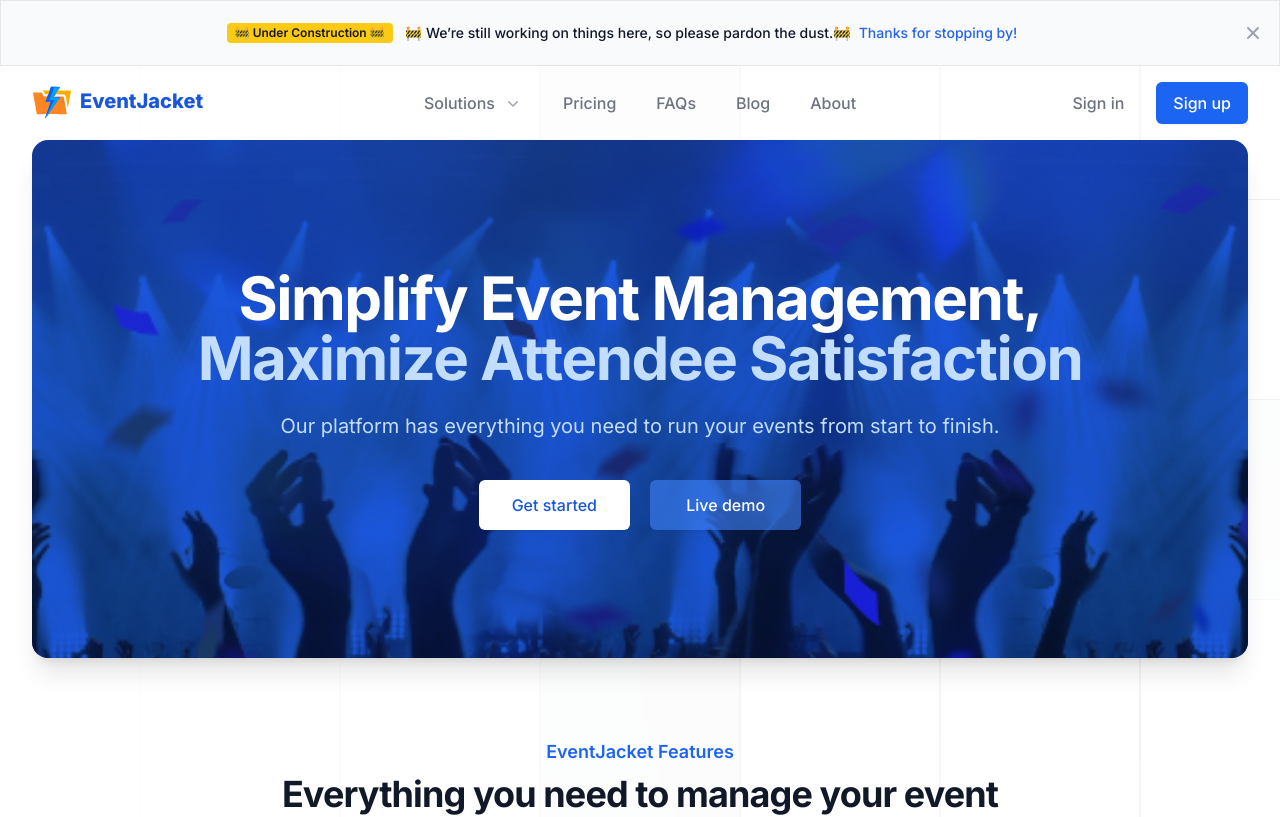
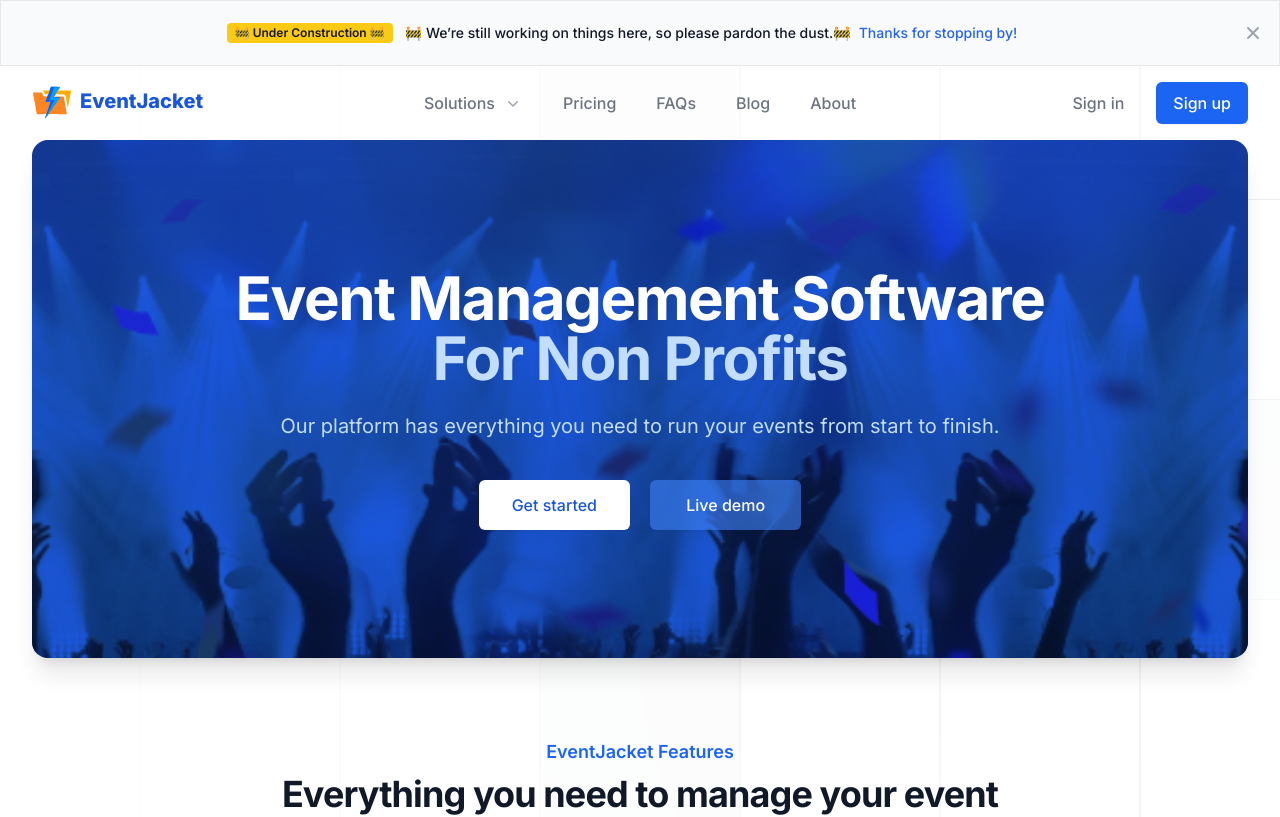
Before and after one commit to caseyspaulding/EventJacekt-TW, a Next.js app: page / in a window 1280 px wide. Shown: the top 817 px of the page. Built offline with nearby package versions, Linux system fonts and the light colour scheme.

Commit message:
updated headline

```diff
--- a/components/NavBarTW/NavBarTW.tsx
+++ b/components/NavBarTW/NavBarTW.tsx
@@ -10,7 +10,7 @@ export default function NavBarTW ()
 {
   return (
     <div className="">
-<SvgBackground />
+      <SvgBackground />
       <main>
         <div>
           {/* Hero card */ }
@@ -32,9 +32,9 @@ export default function NavBarTW ()
                 <div className="relative px-6 py-16 sm:py-24 lg:px-8 lg:py-32">
                   <h1 className="text-center text-4xl font-bold tracking-tight sm:text-5xl lg:text-6xl">
                     <span className="block text-white">
-                      Simplify Event Management,
+                      Event Management Software
                     </span>
-                    <span className="block text-blue-200">Maximize Attendee Satisfaction</span>
+                    <span className="block text-blue-200">For Non Profits</span>
                   </h1>
                   <p className="mx-auto mt-6 max-w-lg text-center text-xl text-blue-200 sm:max-w-3xl">
                     Our platform has everything you need to run your events from
```
